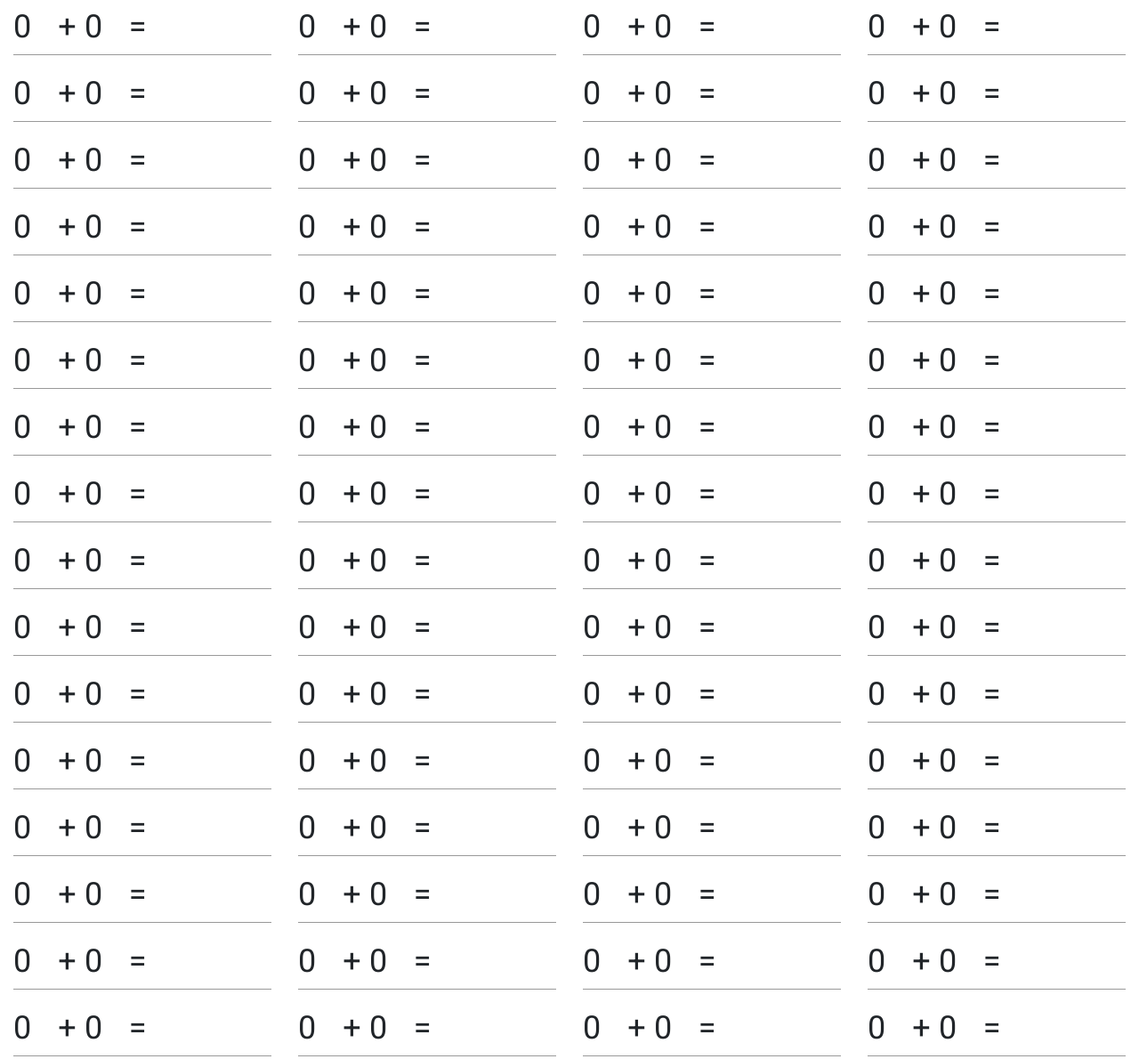
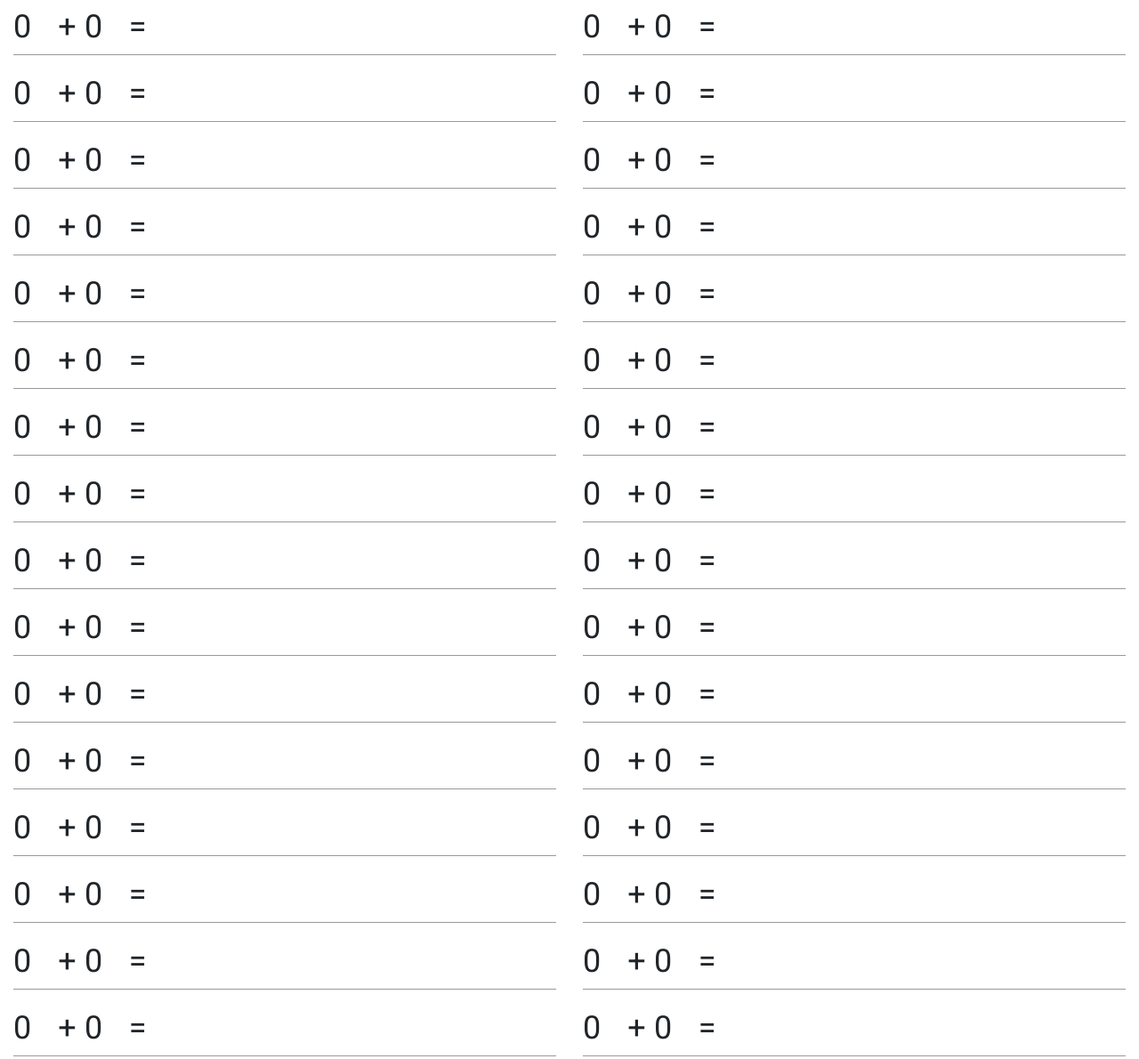
Before and after one commit to chungnt88/chungnt88.github.io, a plain HTML site: page plus.html in a window 1280 px wide. Shown: the part 222-1412 px from the top of the page at 89% size. Drawn offline with nearby package versions, Linux system fonts and the light colour scheme.

Commit message:
add 250625_3

```diff
--- a/plus.html
+++ b/plus.html
@@ -51,7 +51,7 @@
         <hr class="mt-1" />
         <div ng-if="view_plus">
             <div class="row" ng-repeat="x in model">
-                <div class="col-3" ng-repeat="k in x">
+                <div class="col-6" ng-repeat="k in x">
                     <span ng-bind="k.v1 | number:0" class="num"></span>
                     <span ng-bind="k.v0" class="icon"></span>
                     <span ng-bind="k.v2" class="num"></span> =
--- a/plus.js
+++ b/plus.js
@@ -23,7 +23,7 @@ angular.module("app", []).controller("controller", function ($scope) {
     let ok = [];
     for (let k = 0; k < page_range; k++) {
         let temp = [];
-        for (let i = 0; i < 4; i++) {
+        for (let i = 0; i < 2; i++) {
             switch (plus) {
                 case 4:
                     v2 = random_int(2, 9);
```
